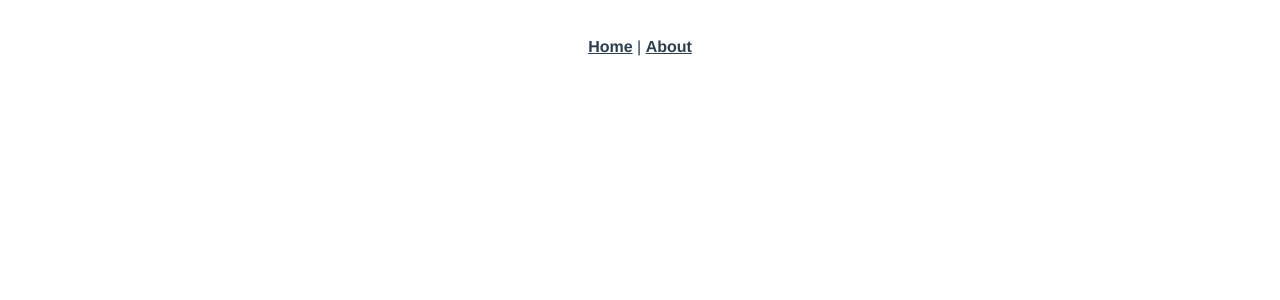
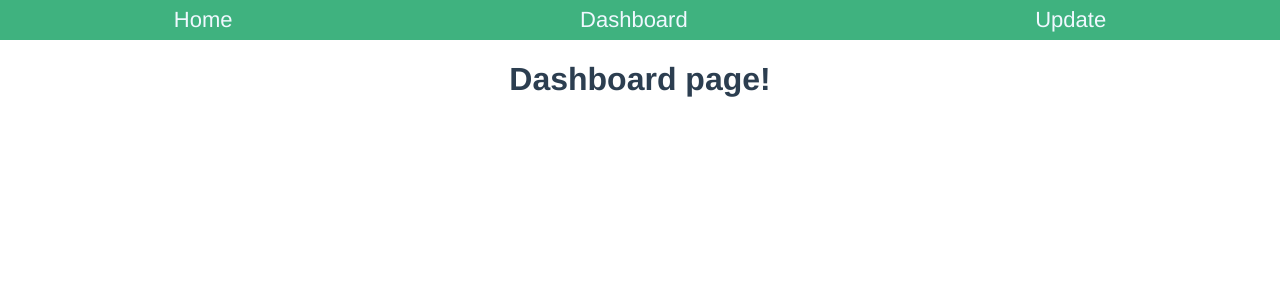
Before and after one commit to Neo-Ryo/trezam-hiring-test, a Vue app: page /dashboard in a window 1280 px wide. Before the commit this address had no page. Shown: the top 300 px of the page. Built offline with nearby package versions, Linux system fonts and the light colour scheme.

Commit message:
first commit, router ok :fire:

```diff
--- a/public/index.html
+++ b/public/index.html
@@ -1,5 +1,5 @@
 <!DOCTYPE html>
-<html lang="">
+<html lang="en">
   <head>
     <meta charset="utf-8">
     <meta http-equiv="X-UA-Compatible" content="IE=edge">
--- a/src/App.vue
+++ b/src/App.vue
@@ -1,12 +1,29 @@
 <template>
-  <div id="nav">
-    <router-link to="/">Home</router-link> |
-    <router-link to="/about">About</router-link>
+	<div class="navbar">
+		<ul class="ul-wrapper">
+			<router-link to="/" class="route">Home</router-link>
+			<router-link to="/dashboard" class="route">Dashboard</router-link>
+			<router-link to="/update" class="route">Update</router-link>
+		</ul>
 	</div>
-  <router-view/>
+	<router-view />
 </template>
 
+<script>
+</script>
+
+
 <style lang="scss">
+:root {
+	--main: #3fb27f;
+	--primary: #32475b;
+}
+
+body {
+	box-sizing: border-box;
+	margin: 0;
+}
+
 #app {
 	font-family: Avenir, Helvetica, Arial, sans-serif;
 	-webkit-font-smoothing: antialiased;
@@ -15,16 +32,26 @@
 	color: #2c3e50;
 }
 
-#nav {
-  padding: 30px;
+.navbar {
+	background-color: var(--main);
+	font-size: 22px;
+}
+
+.ul-wrapper {
+	display: flex;
+	justify-content: center;
+	margin: 0;
+	padding: 0;
+	height: 40px;
+}
+
+.route {
+	list-style: none;
+	margin: auto;
+}
 
 a {
-    font-weight: bold;
-    color: #2c3e50;
-
-    &.router-link-exact-active {
-      color: #42b983;
-    }
-  }
+	color: aliceblue;
+	text-decoration: none;
 }
 </style>
--- a/src/components/HelloWorld.vue
+++ b/src/components/HelloWorld.vue
@@ -1,42 +1,123 @@
 <template>
 	<div class="hello">
 		<h1>{{ msg }}</h1>
+		<button @click="showContent">
+			{{
+				showInitialContent
+					? "You can now remove it"
+					: "click to see the initial content"
+			}}
+		</button>
+		<div v-if="showInitialContent">
 			<p>
-      For a guide and recipes on how to configure / customize this project,<br>
+				For a guide and recipes on how to configure / customize this project,<br />
 				check out the
-      <a href="https://cli.vuejs.org" target="_blank" rel="noopener">vue-cli documentation</a>.
+				<a href="https://cli.vuejs.org" target="_blank" rel="noopener"
+					>vue-cli documentation</a
+				>.
 			</p>
 			<h3>Installed CLI Plugins</h3>
 			<ul>
-      <li><a href="https://github.com/vuejs/vue-cli/tree/dev/packages/%40vue/cli-plugin-router" target="_blank" rel="noopener">router</a></li>
-      <li><a href="https://github.com/vuejs/vue-cli/tree/dev/packages/%40vue/cli-plugin-vuex" target="_blank" rel="noopener">vuex</a></li>
+				<li>
+					<a
+						href="https://github.com/vuejs/vue-cli/tree/dev/packages/%40vue/cli-plugin-router"
+						target="_blank"
+						rel="noopener"
+						>router</a
+					>
+				</li>
+				<li>
+					<a
+						href="https://github.com/vuejs/vue-cli/tree/dev/packages/%40vue/cli-plugin-vuex"
+						target="_blank"
+						rel="noopener"
+						>vuex</a
+					>
+				</li>
 			</ul>
 			<h3>Essential Links</h3>
 			<ul>
-      <li><a href="https://vuejs.org" target="_blank" rel="noopener">Core Docs</a></li>
-      <li><a href="https://forum.vuejs.org" target="_blank" rel="noopener">Forum</a></li>
-      <li><a href="https://chat.vuejs.org" target="_blank" rel="noopener">Community Chat</a></li>
-      <li><a href="https://twitter.com/vuejs" target="_blank" rel="noopener">Twitter</a></li>
-      <li><a href="https://news.vuejs.org" target="_blank" rel="noopener">News</a></li>
+				<li>
+					<a href="https://vuejs.org" target="_blank" rel="noopener"
+						>Core Docs</a
+					>
+				</li>
+				<li>
+					<a href="https://forum.vuejs.org" target="_blank" rel="noopener"
+						>Forum</a
+					>
+				</li>
+				<li>
+					<a href="https://chat.vuejs.org" target="_blank" rel="noopener"
+						>Community Chat</a
+					>
+				</li>
+				<li>
+					<a href="https://twitter.com/vuejs" target="_blank" rel="noopener"
+						>Twitter</a
+					>
+				</li>
+				<li>
+					<a href="https://news.vuejs.org" target="_blank" rel="noopener"
+						>News</a
+					>
+				</li>
 			</ul>
 			<h3>Ecosystem</h3>
 			<ul>
-      <li><a href="https://router.vuejs.org" target="_blank" rel="noopener">vue-router</a></li>
-      <li><a href="https://vuex.vuejs.org" target="_blank" rel="noopener">vuex</a></li>
-      <li><a href="https://github.com/vuejs/vue-devtools#vue-devtools" target="_blank" rel="noopener">vue-devtools</a></li>
-      <li><a href="https://vue-loader.vuejs.org" target="_blank" rel="noopener">vue-loader</a></li>
-      <li><a href="https://github.com/vuejs/awesome-vue" target="_blank" rel="noopener">awesome-vue</a></li>
+				<li>
+					<a href="https://router.vuejs.org" target="_blank" rel="noopener"
+						>vue-router</a
+					>
+				</li>
+				<li>
+					<a href="https://vuex.vuejs.org" target="_blank" rel="noopener"
+						>vuex</a
+					>
+				</li>
+				<li>
+					<a
+						href="https://github.com/vuejs/vue-devtools#vue-devtools"
+						target="_blank"
+						rel="noopener"
+						>vue-devtools</a
+					>
+				</li>
+				<li>
+					<a href="https://vue-loader.vuejs.org" target="_blank" rel="noopener"
+						>vue-loader</a
+					>
+				</li>
+				<li>
+					<a
+						href="https://github.com/vuejs/awesome-vue"
+						target="_blank"
+						rel="noopener"
+						>awesome-vue</a
+					>
+				</li>
 			</ul>
+		</div>
 	</div>
 </template>
 
 <script>
 export default {
-  name: 'HelloWorld',
+	name: "HelloWorld",
 	props: {
-    msg: String
-  }
-}
+		msg: String,
+	},
+	data() {
+		return {
+			showInitialContent: false,
+		};
+	},
+	methods: {
+		showContent() {
+			this.showInitialContent = !this.showInitialContent;
+		},
+	},
+};
 </script>
 
 <!-- Add "scoped" attribute to limit CSS to this component only -->
--- a/src/router/index.js
+++ b/src/router/index.js
@@ -1,27 +1,33 @@
-import { createRouter, createWebHistory } from 'vue-router'
-import Home from '../views/Home.vue'
+import { createRouter, createWebHistory } from 'vue-router';
+import Home from '../views/Home.vue';
+import Update from '../views/Update.vue';
 
 const routes = [
   {
     path: '/',
     name: 'Home',
-    component: Home
+    component: Home,
   },
   {
-    path: '/about',
-    name: 'About',
+    path: '/dashboard',
+    name: 'Dashboard',
     // route level code-splitting
     // this generates a separate chunk (about.[hash].js) for this route
     // which is lazy-loaded when the route is visited.
-    component: function () {
-      return import(/* webpackChunkName: "about" */ '../views/About.vue')
-    }
-  }
-]
+    component: function() {
+      return import(/* webpackChunkName: "about" */ '../views/Dashboard.vue');
+    },
+  },
+  {
+    path: '/update',
+    name: 'Update',
+    component: Update,
+  },
+];
 
 const router = createRouter({
   history: createWebHistory(process.env.BASE_URL),
-  routes
-})
+  routes,
+});
 
-export default router
+export default router;
--- a/src/views/About.vue
+++ /dev/null
@@ -1,5 +0,0 @@
-<template>
-  <div class="about">
-    <h1>This is an about page</h1>
-  </div>
-</template>
--- /dev/null
+++ b/src/views/Dashboard.vue
@@ -0,0 +1,5 @@
+<template>
+	<div class="about">
+		<h1>Dashboard page!</h1>
+	</div>
+</template>
--- a/src/views/Home.vue
+++ b/src/views/Home.vue
@@ -1,18 +1,18 @@
 <template>
-  <div class="home">
-    <img alt="Vue logo" src="../assets/logo.png">
-    <HelloWorld msg="Welcome to Your Vue.js App"/>
-  </div>
+	<div class="home">
+		<img alt="Vue logo" src="../assets/logo.png" />
+		<HelloWorld msg="Welcome to my very first Vue.js app." />
+	</div>
 </template>
 
 <script>
 // @ is an alias to /src
-import HelloWorld from '@/components/HelloWorld.vue'
+import HelloWorld from "@/components/HelloWorld.vue";
 
 export default {
-  name: 'Home',
-  components: {
-    HelloWorld
-  }
-}
+	name: "Home",
+	components: {
+		HelloWorld,
+	},
+};
 </script>
--- /dev/null
+++ b/src/views/Update.vue
@@ -0,0 +1,13 @@
+<template>
+	<div class="home">
+		<h1>Update page!</h1>
+	</div>
+</template>
+
+<script>
+// @ is an alias to /src
+
+export default {
+	name: "Update",
+};
+</script>
```
Also changed, not shown: src/components/Array.vue (added). Lines whose indentation alone changed are shown as unchanged.
